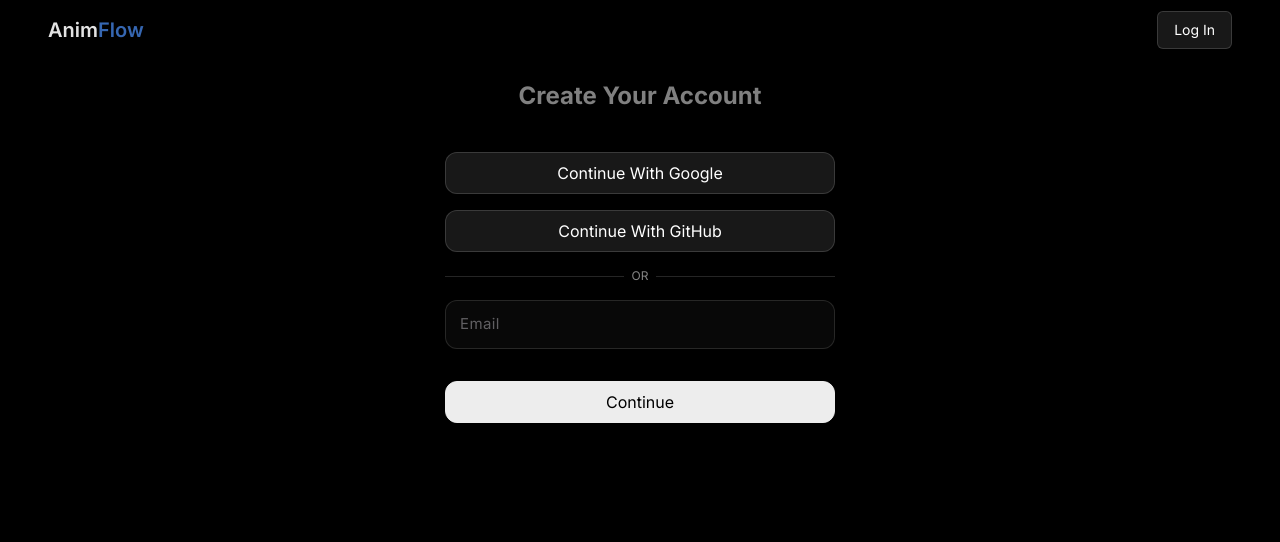
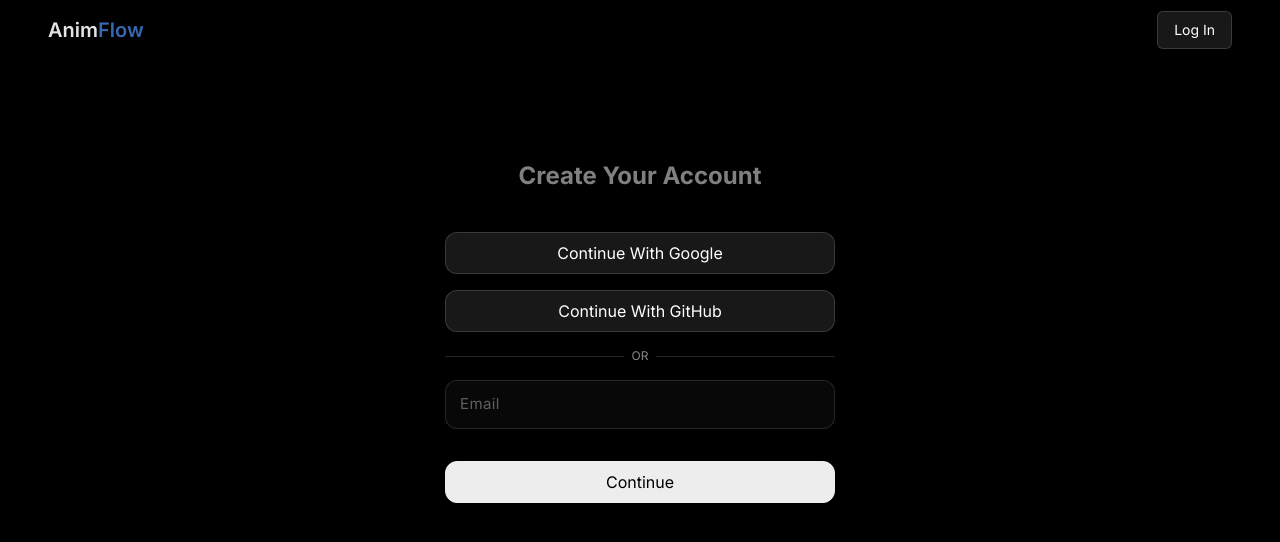
Before and after one commit to armaan357/AnimFlow, a Next.js app in the folder apps/web/: page /signup in a window 1280 px wide. Shown: the top 542 px of the page. Built offline with nearby package versions, Linux system fonts and the light colour scheme.

Commit message:
minor_ui_change

```diff
--- a/apps/web/app/(auth)/signup/page.tsx
+++ b/apps/web/app/(auth)/signup/page.tsx
@@ -122,7 +122,7 @@ export default function SignUp() {
 					/>
 				</div>
 			</div>
-			<div className="flex mx-auto justify-center items-center px-4">
+			<div className="flex mx-auto justify-center items-center px-4 pt-20">
 				<div className="relative flex flex-col justify-center max-w-87 w-87 sm:max-w-4xl sm:w-92 md:w-97.5">
 					<div className="w-full pt-5 pb-10">
 						<div className="w-auto flex justify-start"></div>
```
